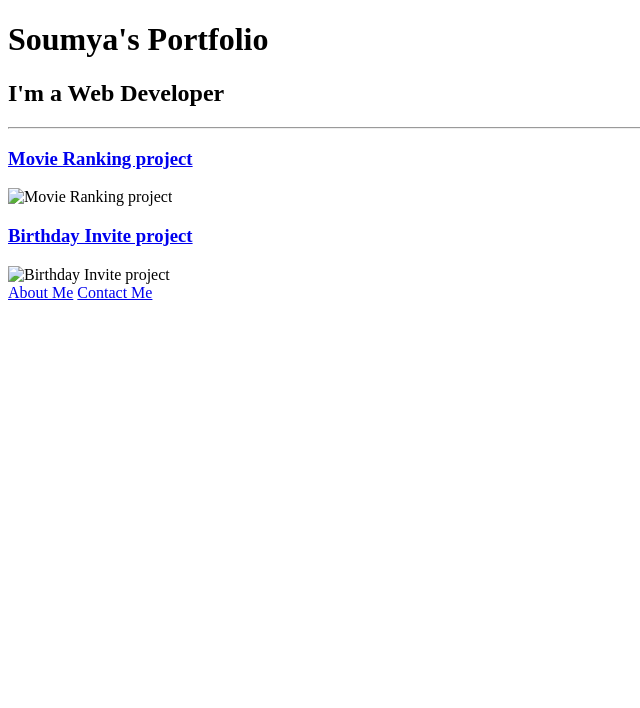
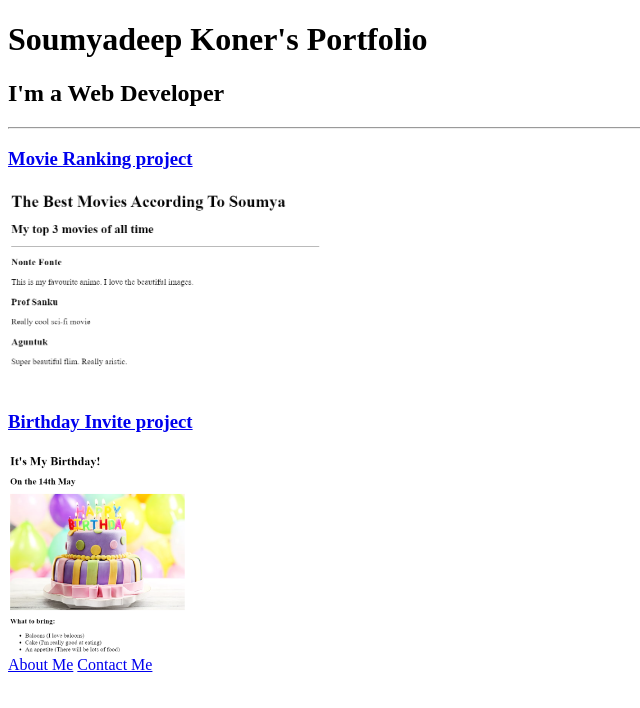
Before and after one commit to Soumya2125/html-portfolio, a plain HTML site: page index.html in a window 1280 px wide. Shown: the whole page, without its empty margins (0-640 px from the left). Drawn offline with Linux system fonts and the light colour scheme.

Commit message:
Add files via upload

```diff
--- a/index.html
+++ b/index.html
@@ -2,15 +2,15 @@
 <html lang="en">
 <head>
     <meta charset="UTF-8">
-    <title>Soumya's Portfolio</title>
+    <title>Soumyadeep Koner's Portfolio</title>
 </head>
-<h1>Soumya's Portfolio</h1>
+<h1>Soumyadeep Koner's Portfolio</h1>
 <h2>I'm a Web Developer</h2>
 <hr />
 <h3><a href="./Public/movie ranking.html">Movie Ranking project</a></h3>
-<img src="./Assets/Images/Movie Ranking Project.png" height="200" alt="Movie Ranking project">
+<img src="./Assets/Images/Movie Ranking Project.png" height="200" alt="Movie Ranking project" />
 <h3><a href="./Public/birthday invite.html">Birthday Invite project</a></h3>
-<img src="./Assets/Images/Birthday Project.png" height="200" alt="Birthday Invite project">
+<img src="./Assets/Images/Birthday Project.png" height="200" alt="Birthday Invite project" />
 <br />
 <a href="./Public/about.html"> About Me</a>
 <a href="./Public/contact.html"> Contact Me</a>
```
Also changed, not shown: Assets/Images/Birthday Project.png (added), Assets/Images/Movie Ranking Project.png (added), Public/about.html (added), Public/birthday invite.html (added), Public/contact.html (added), Public/movie ranking.html (added).
